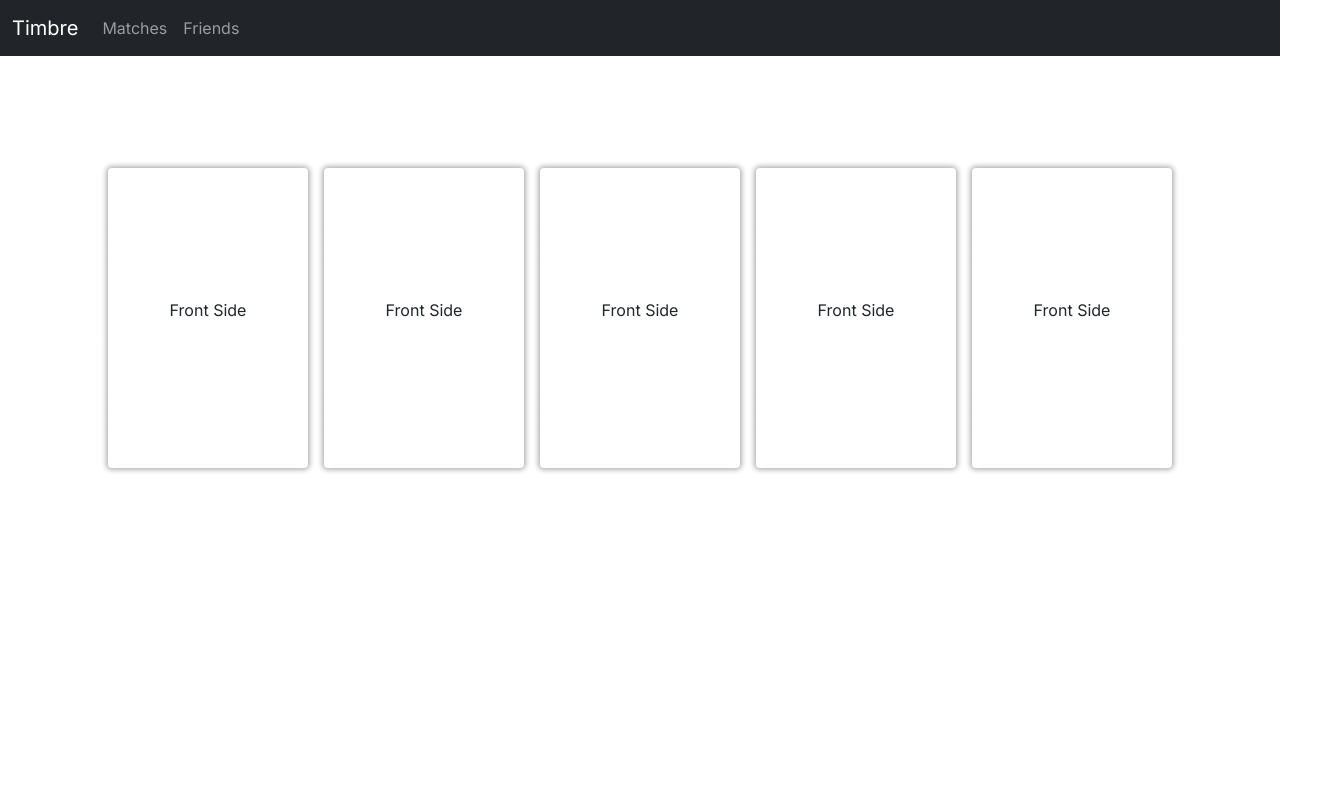
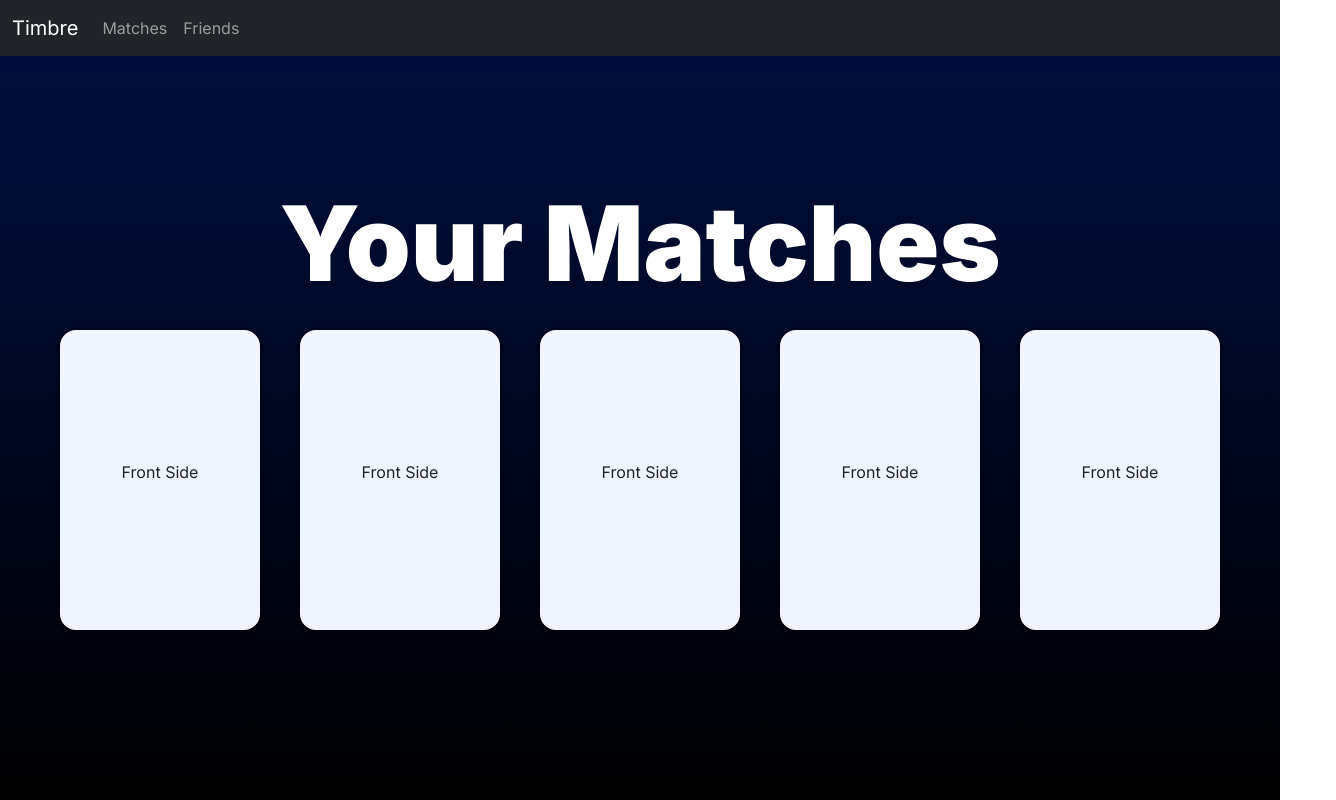
Before and after one commit to Nobelz/Timbre, a Next.js app in the folder timbre/: page /matches in a window 1280 px wide. Shown: the whole page, 1336 px wide, since content can reach past the window. Built offline with nearby package versions, Linux system fonts and the light colour scheme.

Commit message:
finished styling for matches page

```diff
--- a/timbre/src/app/globals.css
+++ b/timbre/src/app/globals.css
@@ -71,7 +71,9 @@
 
 html,
 body {
+    height: 100vh;
     max-width: 100vw;
+    margin: 0;
     overflow-x: hidden;
 }
 
--- a/timbre/src/app/matches/page.js
+++ b/timbre/src/app/matches/page.js
@@ -6,16 +6,13 @@ import Navbar from 'react-bootstrap/Navbar';
 import Nav from 'react-bootstrap/Nav';
 import { Container, ListGroup, Button } from 'react-bootstrap';
 import MatchcardList from '../../components/MatchcardList'
+import styles from '../styles/matches.module.css';
 
 export default function Matches() {
     const [matchcards, setMatchcards] = useState([1, 2, 3, 4, 5]);
 
     return (
-        <div>
-            <Head>
-                <title>Timbre</title>
-                <meta name="viewport" content="initial-scale=1.0, width=device-width" />
-            </Head>
+        <div className={`${styles.matches}`}>
             <Navbar bg="dark" variant="dark">
                 <Container fluid>
                     <Navbar.Brand href="/homepage">
@@ -27,7 +24,10 @@ export default function Matches() {
                     </Nav>
                 </Container>
             </Navbar>
-            <div className='container'>
+            <div className={`${styles.header}`}>
+                Your Matches
+            </div>
+            <div className={`${styles.container}`}>
                 <MatchcardList matchcards={matchcards} />
             </div>
         </div>
--- a/timbre/src/app/styles/matches.module.css
+++ b/timbre/src/app/styles/matches.module.css
@@ -1,8 +1,11 @@
 .container {
+    position: absolute;
+    left: 50%;
+    top: 60%;
+    transform: translate(-50%, -50%);
     display: flex;
     justify-content: center;
-    align-items: center;
-    min-height: 100vh;
+    /* align-items: center; */
 }
 
 .card {
@@ -10,11 +13,11 @@
     justify-content: center;
     align-items: center;
     position: relative;
-    border-radius: .25rem;
+    border-radius: 1rem;
     box-shadow: 0 0 5px 2px rgba(0, 0, 0, .3);
     width: 200px;
     height: 300px;
-    background-color: white;
+    background-color: #eff4ff;
     transform-style: preserve-3d;
     transition: 700ms;
     cursor: pointer;
@@ -23,7 +26,7 @@
 
 .card:hover {
     --translate-y: -5px;
-    box-shadow: 0 0 5px 3px rgba(0, 0, 0, .5);
+    box-shadow: 0 0 7px 5px rgba(241, 251, 255, 0.5);
 }
 
 .card.flip {
@@ -45,7 +48,18 @@
     justify-content: center;
     grid-template-areas: 'card card card card card';
     padding: 10%;
-    gap: 1rem;
+    gap: 2.5rem;
 }
 
-/* https://codepen.io/aybukeceylan/pen/RwrRPoO?editors=0100 */
+.matches {
+    background-image: linear-gradient(rgb(0, 15, 66), rgb(0, 0, 0));
+    height: 100%;
+}
+
+.header {
+    text-align: center;
+    color: #ffffff;
+    font-size: 6.5em;
+    font-weight: 900;
+    transform: translateY(70%);
+}
```
